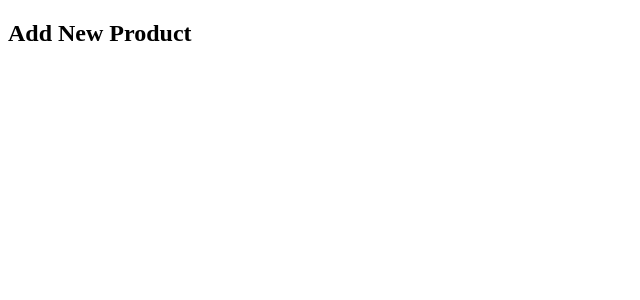
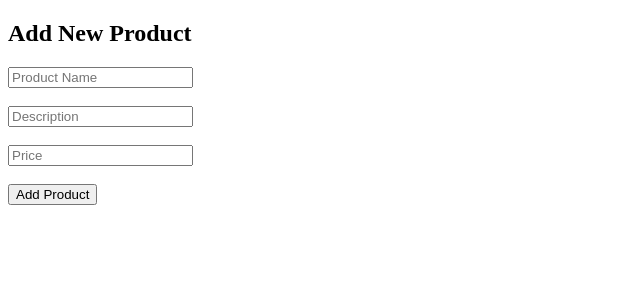
Before and after one commit to epicharshgupta/event-management-system, a React (Create React App) app in the folder frontend/: page /vendor/add-product in a window 1280 px wide. Shown: the top 300 px of the page, without its empty margins (0-640 px from the left). Built offline with nearby package versions, Linux system fonts and the light colour scheme.

Commit message:
Vendor products listing implemented

```diff
--- a/frontend/src/pages/AddProduct.js
+++ b/frontend/src/pages/AddProduct.js
@@ -1,5 +1,70 @@
+import { useState } from "react";
+import API from "../services/api";
+import { useNavigate } from "react-router-dom";
+
 function AddProduct() {
-  return <h2>Add New Product</h2>;
+
+  const [name, setName] = useState("");
+  const [description, setDescription] = useState("");
+  const [price, setPrice] = useState("");
+
+  const navigate = useNavigate();
+
+  const handleSubmit = async () => {
+
+    try {
+
+      await API.post("/products/add", {
+        name,
+        description,
+        price
+      });
+
+      alert("Product Added Successfully");
+
+      navigate("/vendor/products");
+
+    } catch (error) {
+      alert("Error adding product");
+    }
+
+  };
+
+  return (
+
+    <div>
+
+      <h2>Add New Product</h2>
+
+      <input
+        placeholder="Product Name"
+        onChange={(e)=>setName(e.target.value)}
+      />
+
+      <br /><br />
+
+      <input
+        placeholder="Description"
+        onChange={(e)=>setDescription(e.target.value)}
+      />
+
+      <br /><br />
+
+      <input
+        type="number"
+        placeholder="Price"
+        onChange={(e)=>setPrice(e.target.value)}
+      />
+
+      <br /><br />
+
+      <button onClick={handleSubmit}>
+        Add Product
+      </button>
+
+    </div>
+
+  );
 }
 
 export default AddProduct;
--- a/frontend/src/pages/VendorProducts.js
+++ b/frontend/src/pages/VendorProducts.js
@@ -1,5 +1,53 @@
+import { useEffect, useState } from "react";
+import API from "../services/api";
+
 function VendorProducts() {
-  return <h2>Your Items</h2>;
+
+  const [products, setProducts] = useState([]);
+
+  const fetchProducts = async () => {
+
+    try {
+
+      const res = await API.get("/products/vendor");
+
+      setProducts(res.data);
+
+    } catch (error) {
+      console.log(error);
+    }
+
+  };
+
+  useEffect(() => {
+    fetchProducts();
+  }, []);
+
+  return (
+
+    <div>
+
+      <h2>Your Items</h2>
+
+      {products.length === 0 ? (
+        <p>No Products Found</p>
+      ) : (
+        products.map((product) => (
+          <div key={product._id}>
+
+            <h3>{product.name}</h3>
+            <p>{product.description}</p>
+            <p>₹ {product.price}</p>
+
+            <hr/>
+
+          </div>
+        ))
+      )}
+
+    </div>
+
+  );
 }
 
 export default VendorProducts;
```
Also changed, not shown: 1 other file (tests, documents, lock files or other folders).
